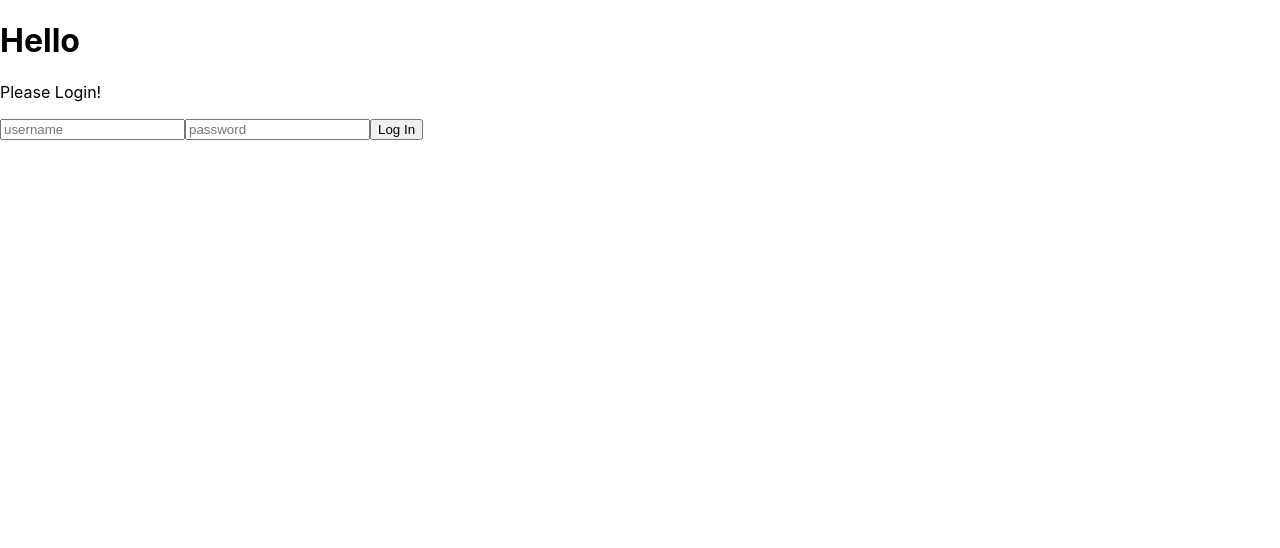
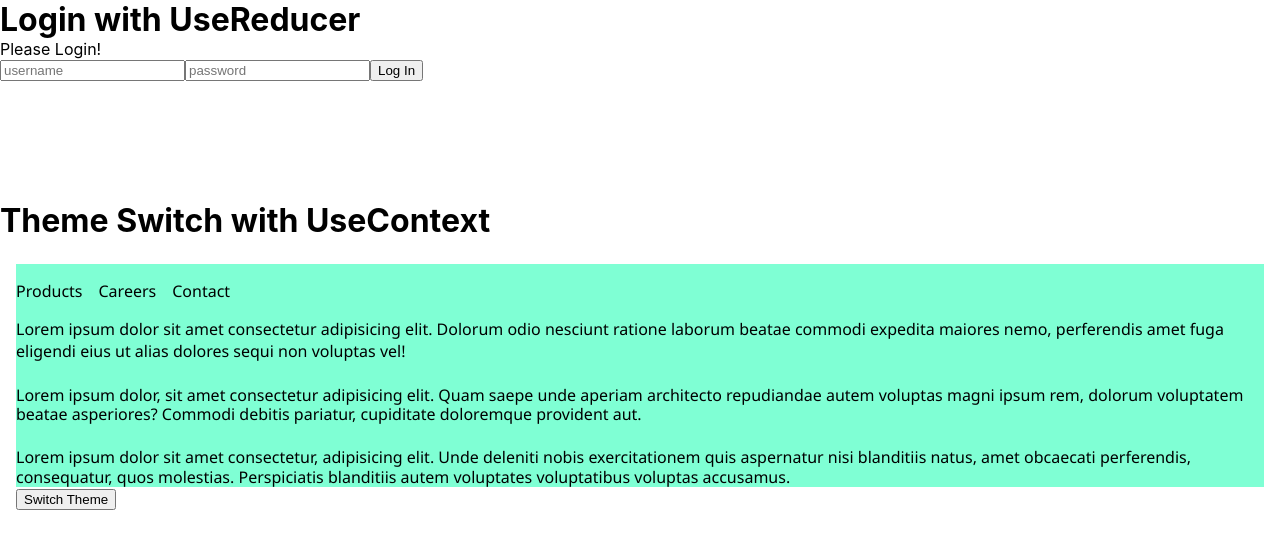
Before and after one commit to karamazov85/react-hooks, a React (Create React App) app: page / in a window 1280 px wide. Shown: the top 548 px of the page. Built offline with nearby package versions, Linux system fonts and the light colour scheme.

Commit message:
added theme switcher with useContext

```diff
--- a/src/App.tsx
+++ b/src/App.tsx
@@ -1,12 +1,24 @@
 import React from 'react'
 import LoginWithUseReducer from './useReducer/LoginWithUseReducer';
+import UseContext from './useContext/UseContext'
+import { ThemeContextProvider } from './useContext/ThemeContextProvider';
 
 
 function App() {
   return (
     <div className="App">
-      <h1>Hello</h1>
+      <h1>Login with UseReducer</h1>
       <LoginWithUseReducer />
+      <br/>
+      <br/>
+      <br/>
+      <br/>
+      <br/>
+      <br/>
+      <h1>Theme Switch with UseContext</h1>
+      <ThemeContextProvider>
+        <UseContext />
+      </ThemeContextProvider>
     </div>
   );
 }
--- /dev/null
+++ b/src/useContext/NavComponent.tsx
@@ -0,0 +1,19 @@
+import { useThemeContext } from './ThemeContextProvider'
+import './useContext.css'
+
+function NavComponent() {
+
+    const { theme } = useThemeContext()
+
+    return (
+        <nav className={theme === 'dark' ? "dark" : "basic"}>
+            <ul>
+                <li>Products</li>
+                <li>Careers</li>
+                <li>Contact</li>
+            </ul>
+        </nav>
+    )
+}
+
+export default NavComponent;
--- /dev/null
+++ b/src/useContext/SectionComponent.tsx
@@ -0,0 +1,16 @@
+import { useThemeContext } from './ThemeContextProvider'
+
+function SectionComponent() {
+
+    const { theme } = useThemeContext()
+
+    return (
+        <section className={`flow-content ${theme === "dark" ? "dark" : "basic"}`}>
+            <p>Lorem ipsum dolor sit amet consectetur adipisicing elit. Dolorum odio nesciunt ratione laborum beatae commodi expedita maiores nemo, perferendis amet fuga eligendi eius ut alias dolores sequi non voluptas vel!</p>
+            <p>Lorem ipsum dolor, sit amet consectetur adipisicing elit. Quam saepe unde aperiam architecto repudiandae autem voluptas magni ipsum rem, dolorum voluptatem beatae asperiores? Commodi debitis pariatur, cupiditate doloremque provident aut.</p>
+            <p>Lorem ipsum dolor sit amet consectetur, adipisicing elit. Unde deleniti nobis exercitationem quis aspernatur nisi blanditiis natus, amet obcaecati perferendis, consequatur, quos molestias. Perspiciatis blanditiis autem voluptates voluptatibus voluptas accusamus.</p>
+        </section>
+    )
+}
+
+export default SectionComponent;
--- /dev/null
+++ b/src/useContext/ThemeContextProvider.tsx
@@ -0,0 +1,34 @@
+import { createContext, ReactNode, useContext, useState } from 'react';
+
+//create types
+interface ThemeContextType {
+    theme: string;
+    toggleTheme: () => void
+}
+type ProviderProps = {
+    children: ReactNode;
+}
+
+// create context
+const themeContext = createContext({} as ThemeContextType)
+
+// create provider
+export const ThemeContextProvider = ({ children }: ProviderProps) => {
+
+    const [theme, setTheme] = useState<string>("basic");
+
+    function toggleTheme() {
+        setTheme(prevTheme => prevTheme === "basic" ? "dark" : "basic" )
+    }
+
+    return (
+        <themeContext.Provider value={{theme, toggleTheme}}>
+            {children}
+        </themeContext.Provider>
+    )
+}
+
+// expose as custom hook
+export const useThemeContext = () => {
+    return useContext(themeContext);
+}
--- /dev/null
+++ b/src/useContext/UseContext.tsx
@@ -0,0 +1,19 @@
+import NavComponent from "./NavComponent";
+import SectionComponent from "./SectionComponent";
+import { useThemeContext } from "./ThemeContextProvider";
+import './useContext.css'
+
+function UseContext() {
+
+    const { toggleTheme } = useThemeContext();
+
+    return (
+            <div className="container">
+                <NavComponent />
+                <SectionComponent />
+                <button onClick={toggleTheme}>Switch Theme</button>
+            </div>
+    )
+}
+
+export default UseContext;
--- /dev/null
+++ b/src/useContext/useContext.css
@@ -0,0 +1,44 @@
+html {
+    box-sizing: border-box;
+}
+
+.container {
+    margin: .5rem auto;
+    padding: 1rem 1rem;
+
+    font-family: 'Segoe UI', Tahoma, Geneva, Verdana, sans-serif
+}
+
+h1,
+h2,
+p,
+ul {
+    margin: 0;
+}
+
+nav {
+    width: 100%;
+}
+
+ul {
+    list-style: none;
+    display: flex;
+    justify-content: start;
+    gap: 1em;
+    padding: 1rem 0;
+}
+
+.flow-content > * + * {
+    margin-top: 1.5rem;
+    line-height: 1.2;
+}
+
+.dark {
+    color: white;
+    background-color: black;
+}
+
+.basic {
+    color: black;
+    background-color:aquamarine;
+}
--- a/src/useReducer/LoginWithUseReducer.tsx
+++ b/src/useReducer/LoginWithUseReducer.tsx
@@ -1,6 +1,5 @@
 import React, { useReducer } from 'react';
 import { logIn } from '../utils/login';
-
 
 interface loginState {
     username:string;
```
